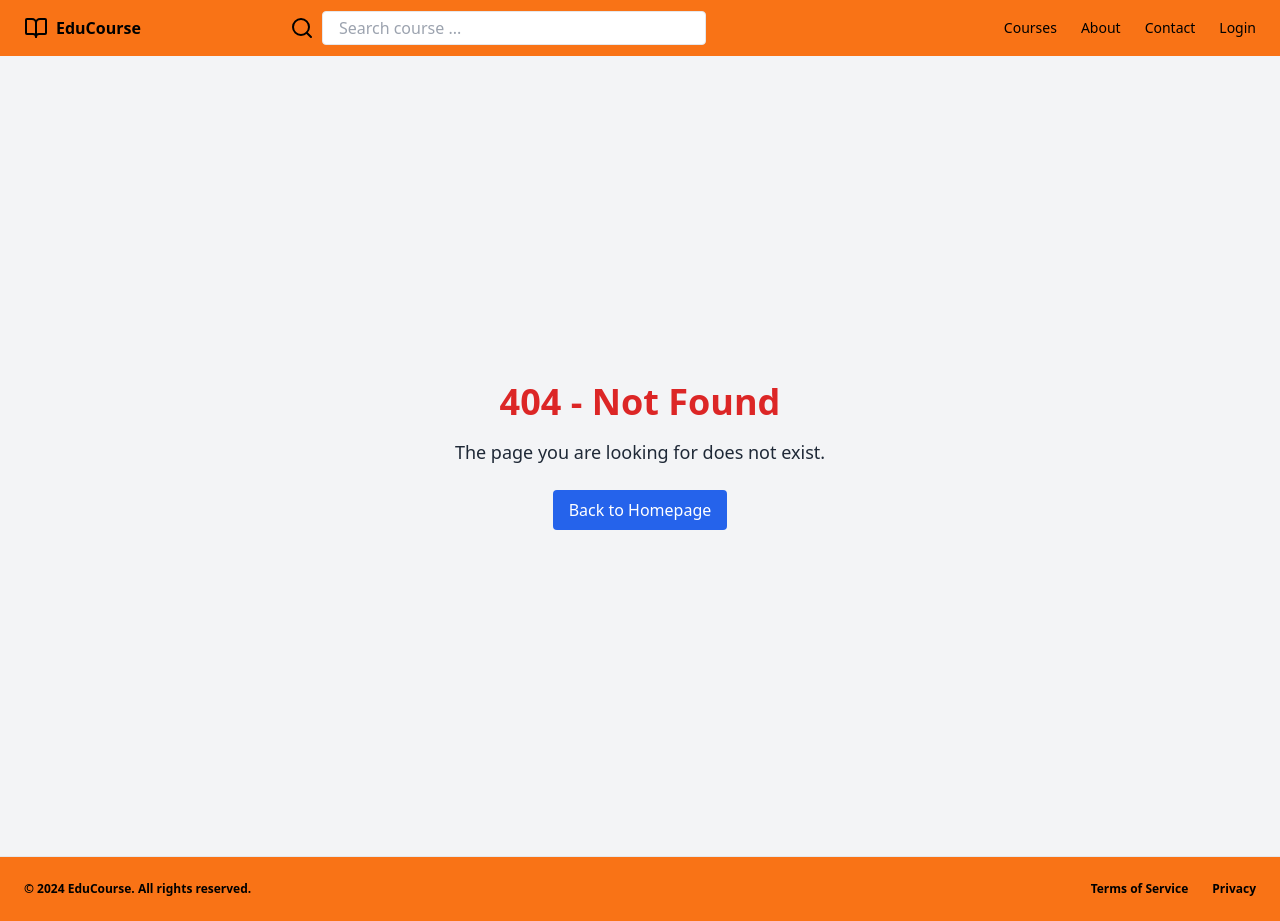
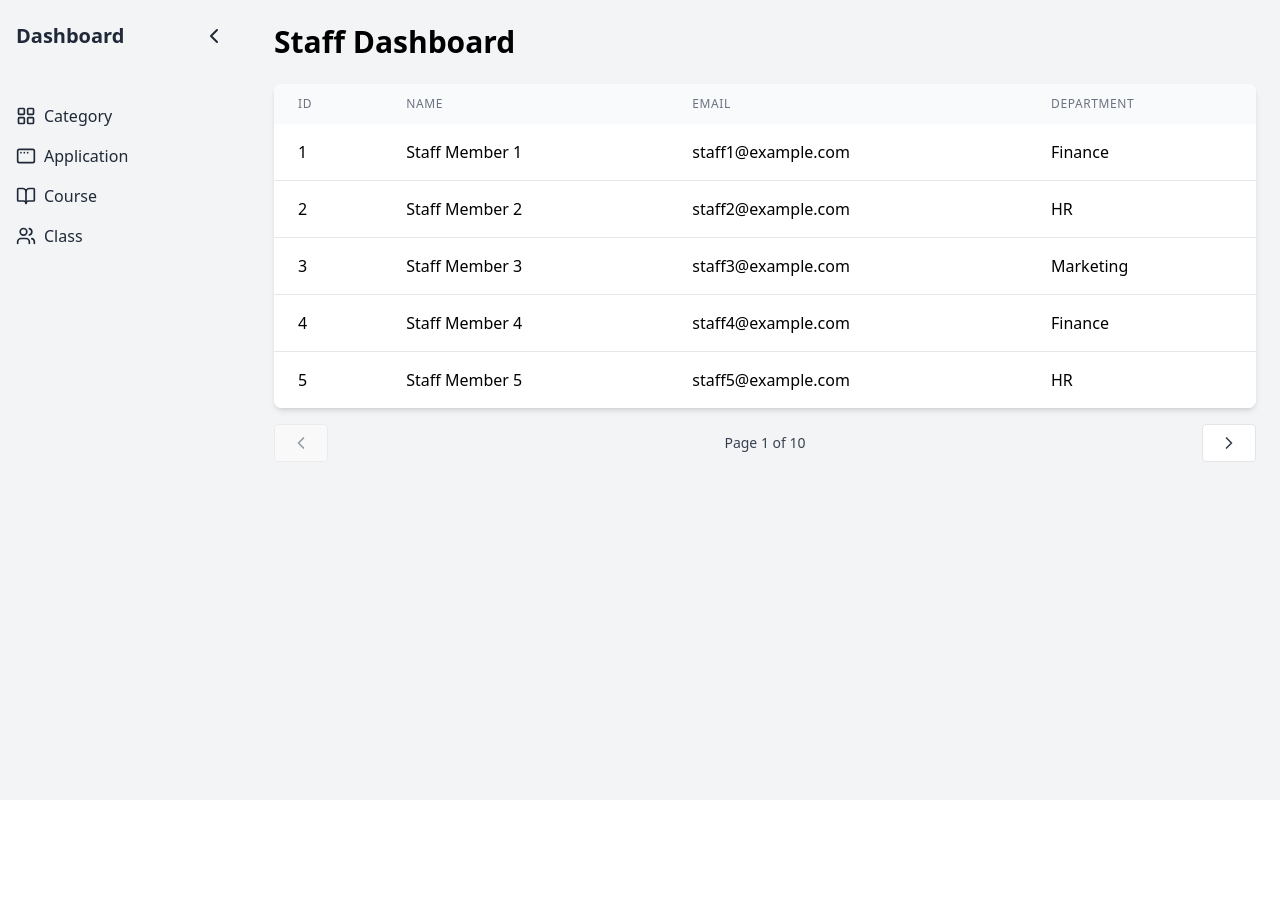
Before and after one commit to baosetsuna123/LSS_FrontEnd, a React (Vite) app: page /dashboard in a window 1280 px wide. Before the commit this address had no page. After the commit the page ends 800 px from the top, so only its background shows below. Built offline with nearby package versions, Linux system fonts and the light colour scheme.

Commit message:
dashboard ui

```diff
--- a/src/App.jsx
+++ b/src/App.jsx
@@ -17,6 +17,7 @@ import ResetPassword from "./components/ResetPassword";
 import Profile from "./components/Profile";
 import ProtectedRoute from "./components/ProtectedRoute"; // Import the ProtectedRoute
 import NotFound from "./components/NotFound";
+import { Dashboard } from "./components/Dashboard";
 
 function App() {
   return (
@@ -26,6 +27,8 @@ function App() {
         <Route path="/verify-otp" element={<VerifyOtp />} />
         <Route path="/reset-password" element={<ResetPassword />} />
         <Route path="/create-application" element={<Application />} />
+        <Route path="/dashboard" element={<Dashboard />} />
+
         <Route
           element={
             <Layout>
--- /dev/null
+++ b/src/components/Dashboard.jsx
@@ -0,0 +1,205 @@
+import { useState, useEffect } from "react";
+import {
+  ChevronLeft,
+  ChevronRight,
+  Menu,
+  BookOpen,
+  Users,
+  LayoutGrid,
+  AppWindowMac,
+} from "lucide-react";
+import { useCallback } from "react";
+export function Dashboard() {
+  const [sidebarWidth, setSidebarWidth] = useState(250);
+  const [isSidebarCollapsed, setIsSidebarCollapsed] = useState(false);
+  const [isResizing, setIsResizing] = useState(false);
+  const [currentPage, setCurrentPage] = useState(1);
+  const [staffData, setStaffData] = useState([]);
+  const itemsPerPage = 5;
+  const [activeCategory, setActiveCategory] = useState("manage");
+
+  useEffect(() => {
+    // Simulating data fetch
+    const fetchData = () => {
+      const data = Array.from({ length: 50 }, (_, i) => ({
+        id: i + 1,
+        name: `Staff Member ${i + 1}`,
+        email: `staff${i + 1}@example.com`,
+        department: ["HR", "IT", "Finance", "Marketing"][
+          Math.floor(Math.random() * 4)
+        ],
+      }));
+      setStaffData(data);
+    };
+    fetchData();
+  }, []);
+
+  const stopResizing = () => setIsResizing(false);
+
+  const resize = useCallback(
+    (e) => {
+      // Wrap resize in useCallback
+      if (isResizing && !isSidebarCollapsed) {
+        setSidebarWidth(Math.max(60, e.clientX));
+      }
+    },
+    [isResizing, isSidebarCollapsed]
+  );
+  const toggleSidebar = () => {
+    setIsSidebarCollapsed(!isSidebarCollapsed);
+    setSidebarWidth(isSidebarCollapsed ? 250 : 60);
+  };
+
+  useEffect(() => {
+    window.addEventListener("mousemove", resize);
+    window.addEventListener("mouseup", stopResizing);
+    return () => {
+      window.removeEventListener("mousemove", resize);
+      window.removeEventListener("mouseup", stopResizing);
+    };
+  }, [isResizing, resize]);
+
+  const pageCount = Math.ceil(staffData.length / itemsPerPage);
+  const currentData = staffData.slice(
+    (currentPage - 1) * itemsPerPage,
+    currentPage * itemsPerPage
+  );
+
+  return (
+    <div className="flex h-screen bg-gray-100">
+      {/* Sidebar */}
+      <div
+        className="bg-gray-100 text-gray-800 transition-all duration-300 ease-in-out flex flex-col"
+        style={{
+          width: `${sidebarWidth}px`,
+          minWidth: isSidebarCollapsed ? "60px" : "60px",
+        }}
+      >
+        <div className="p-4 flex justify-between items-center">
+          <h2
+            className={`text-xl font-bold ${
+              isSidebarCollapsed ? "hidden" : ""
+            }`}
+          >
+            Dashboard
+          </h2>
+          <button
+            onClick={toggleSidebar}
+            className="p-2 hover:bg-gray-200 rounded"
+          >
+            {isSidebarCollapsed ? (
+              <Menu size={24} />
+            ) : (
+              <ChevronLeft size={24} />
+            )}
+          </button>
+        </div>
+        <nav className={`mt-6 ${isSidebarCollapsed ? "hidden" : ""}`}>
+          <button
+            onClick={() => setActiveCategory("category")}
+            className={`w-full flex items-center py-2 px-4 hover:bg-gray-200 ${
+              activeCategory === "category" ? "bg-gray-200" : ""
+            }`}
+          >
+            <LayoutGrid size={20} className="mr-2" />
+            Category
+          </button>
+          <button
+            onClick={() => setActiveCategory("application")}
+            className={`w-full flex items-center py-2 px-4 hover:bg-gray-200 ${
+              activeCategory === "application" ? "bg-gray-200" : ""
+            }`}
+          >
+            <AppWindowMac size={20} className="mr-2" />
+            Application
+          </button>
+          <button
+            onClick={() => setActiveCategory("course")}
+            className={`w-full flex items-center py-2 px-4 hover:bg-gray-200 ${
+              activeCategory === "course" ? "bg-gray-200" : ""
+            }`}
+          >
+            <BookOpen size={20} className="mr-2" />
+            Course
+          </button>
+          <button
+            onClick={() => setActiveCategory("class")}
+            className={`w-full flex items-center py-2 px-4 hover:bg-gray-200 ${
+              activeCategory === "class" ? "bg-gray-200" : ""
+            }`}
+          >
+            <Users size={20} className="mr-2" />
+            Class
+          </button>
+        </nav>
+      </div>
+      {/* Main Content */}
+      <div className="flex-1 overflow-hidden bg-gray-100">
+        <div className="p-6">
+          <h1 className="text-3xl font-bold mb-6">Staff Dashboard</h1>
+
+          {/* Table */}
+          <div className="bg-white shadow-md rounded-lg overflow-hidden">
+            <table className="min-w-full">
+              <thead className="bg-gray-50">
+                <tr>
+                  <th className="px-6 py-3 text-left text-xs font-medium text-gray-500 uppercase tracking-wider">
+                    ID
+                  </th>
+                  <th className="px-6 py-3 text-left text-xs font-medium text-gray-500 uppercase tracking-wider">
+                    Name
+                  </th>
+                  <th className="px-6 py-3 text-left text-xs font-medium text-gray-500 uppercase tracking-wider">
+                    Email
+                  </th>
+                  <th className="px-6 py-3 text-left text-xs font-medium text-gray-500 uppercase tracking-wider">
+                    Department
+                  </th>
+                </tr>
+              </thead>
+              <tbody className="bg-white divide-y divide-gray-200">
+                {currentData.map((staff) => (
+                  <tr key={staff.id}>
+                    <td className="px-6 py-4 whitespace-nowrap">{staff.id}</td>
+                    <td className="px-6 py-4 whitespace-nowrap">
+                      {staff.name}
+                    </td>
+                    <td className="px-6 py-4 whitespace-nowrap">
+                      {staff.email}
+                    </td>
+                    <td className="px-6 py-4 whitespace-nowrap">
+                      {staff.department}
+                    </td>
+                  </tr>
+                ))}
+              </tbody>
+            </table>
+          </div>
+
+          {/* Pagination */}
+          <div className="mt-4 flex justify-between items-center">
+            <button
+              onClick={() => setCurrentPage((prev) => Math.max(prev - 1, 1))}
+              disabled={currentPage === 1}
+              className="px-4 py-2 border border-zinc-200 rounded text-sm font-medium text-gray-700 bg-white hover:bg-gray-50 disabled:opacity-50 dark:border-zinc-800"
+            >
+              <ChevronLeft size={20} />
+            </button>
+            <span className="text-sm text-gray-700">
+              Page {currentPage} of {pageCount}
+            </span>
+            <button
+              onClick={() =>
+                setCurrentPage((prev) => Math.min(prev + 1, pageCount))
+              }
+              disabled={currentPage === pageCount}
+              className="px-4 py-2 border border-zinc-200 rounded text-sm font-medium text-gray-700 bg-white hover:bg-gray-50 disabled:opacity-50 dark:border-zinc-800"
+            >
+              <ChevronRight size={20} />
+            </button>
+          </div>
+        </div>
+      </div>
+    </div>
+  );
+}
```
